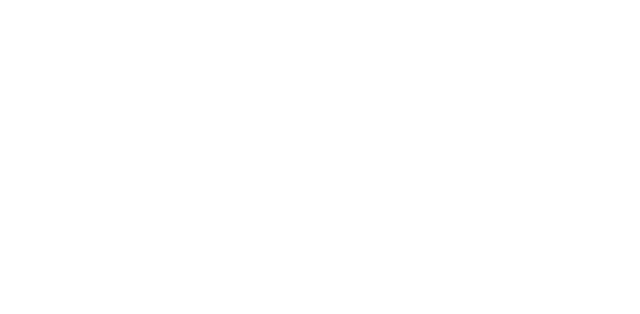
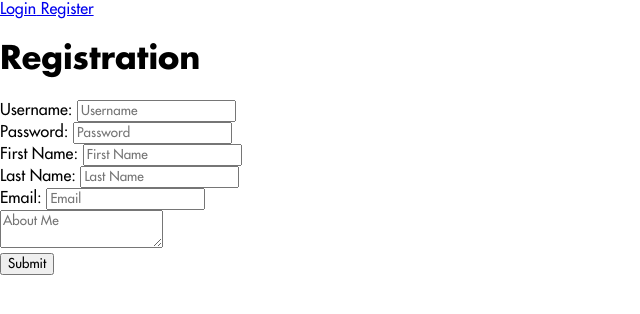
Before and after one commit to justincando/gogatotest, a React (Create React App) app: page /registration in a window 1280 px wide. Before the commit this address had no page. Shown: the top 314 px of the page, without its empty margins (0-640 px from the left). Built offline with nearby package versions, Linux system fonts and the light colour scheme.

Commit message:
added Navbar component to route links Login and register

```diff
--- a/src/App.js
+++ b/src/App.js
@@ -2,15 +2,15 @@
 import { BrowserRouter,Routes,Route } from 'react-router-dom';
 import Registration from './components/Registration';
 import Login from './components/Login';
-
+import Navbar from './components/Navbar';
 function App() {
   return (
     <BrowserRouter>
+     <Navbar/>
     <Routes>
-    <Route  path="/" element ={< Registration/>} />
+
+    <Route  path="/registration" element ={< Registration/>} />
     <Route  path="/login" element ={< Login/>} />
-
-
 
     </Routes>
     </BrowserRouter>
--- /dev/null
+++ b/src/components/Navbar.js
@@ -0,0 +1,25 @@
+import {Link } from "react-router-dom";
+
+export default function Navbar(){
+
+
+
+
+
+
+    return(
+    <>
+    <div>
+          <Link to ="/login"> Login</Link>
+          <Link to ="/registration"> Register</Link>
+
+    </div>
+
+
+    </>
+
+
+
+
+
+     );}
--- a/src/components/Registration.js
+++ b/src/components/Registration.js
@@ -16,10 +16,6 @@
     email: "",
     aboutMe: "",
   });
-
-  //useEffect(() => console.log(userToRegister), [userToRegister]);
-  useEffect(() => console.log(inputFields), [inputFields]);
-
   // Handles input event for User fields/registration
   function getInput(event) {
     setInputFields({
@@ -33,8 +29,6 @@
     // Stop default form submission event
     event.preventDefault();
 
-
-
     // Register user
     let userInfo = {
       username: inputFields.username,
@@ -44,7 +38,6 @@
       email: inputFields.email,
       aboutMe: inputFields.aboutMe,
     };
-
     // Submit info to server
     await fetch("http://localhost:8000/users", {
       headers: {
@@ -59,10 +52,7 @@
     // Decide on redirection or auto login here =====
     setSuccess(true);
 
-
-
   }
-
   return registerSuccess ? ( < Navigate to ="/login" />):  (
     <>
       <h1>Registration</h1>
```
